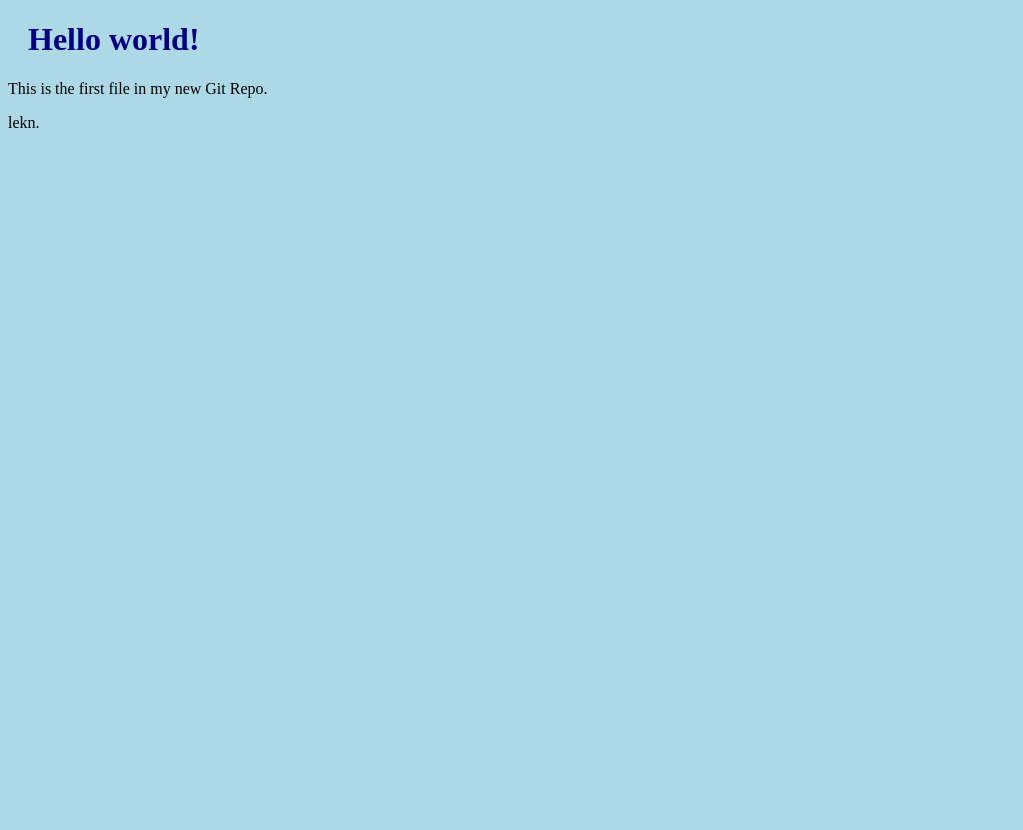
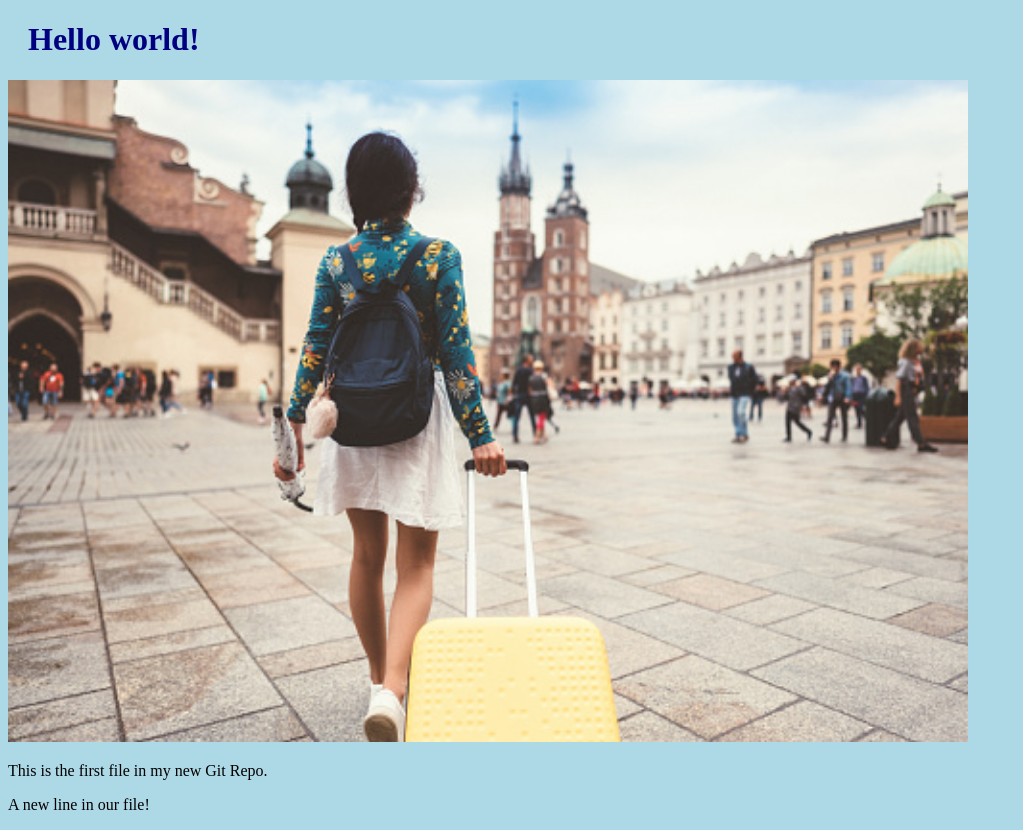
Before and after one commit to lekan1234/hello-word, a plain HTML site: page index.html in a window 1280 px wide. Shown: the whole page, without its empty margins (0-1023 px from the left). Before the commit the page ends 800 px from the top, so only its background shows below. Drawn offline with Linux system fonts and the light colour scheme.

Commit message:
Added image to Hello World

```diff
--- a/index.html
+++ b/index.html
@@ -7,8 +7,10 @@
 <body>
 
 <h1>Hello world!</h1>
+<div><img src="img_hello_world.jpg" alt="Hello World from Space"
+style="width:100%;max-width:960px"></div>
 <p>This is the first file in my new Git Repo.</p>
-<p>lekn.</p>
+<p>A new line in our file!</p>
 
 </body>
 </html>
```
Also changed, not shown: img_hello_world.jpg (added).
